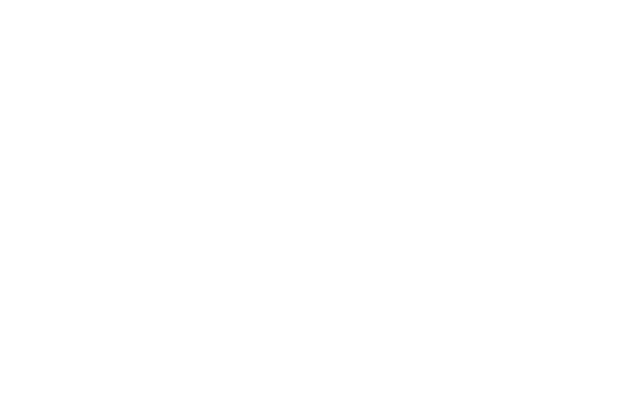
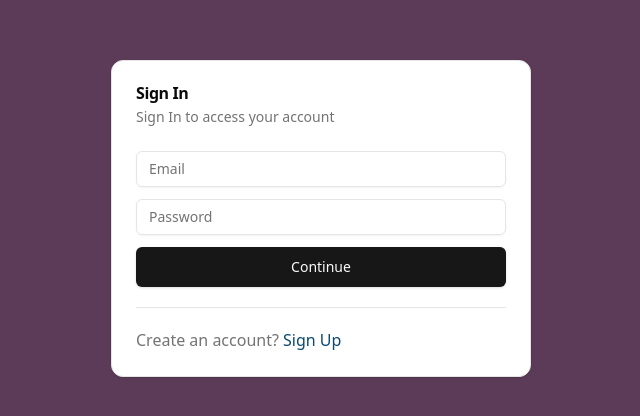
Before and after one commit to swapnil130501/auth-page-ui, a React (Vite) app: page /auth/signin in a window 1280 px wide. Before the commit this address had no page. Shown: the part 182-598 px from the top of the page, without its empty margins (319-959 px from the left). Built offline with nearby package versions, Linux system fonts and the light colour scheme.

Commit message:
Add SigninCard component

```diff
--- a/src/App.jsx
+++ b/src/App.jsx
@@ -1,14 +1,15 @@
 import { Route, Routes } from 'react-router-dom'
 import './App.css'
 import { Auth } from './pages/Auth'
+import { SigninCard } from "./components/SigninCard";
+import { SignupCard } from "./components/SignupCard";
 
 function App() {
     return (
         <>
             <Routes>
-                <Route path="/auth" element={<Auth />}>
-
-                </Route>
+                <Route path="/auth/signup" element={<Auth><SignupCard /></Auth>} />
+                <Route path="/auth/signin" element={<Auth><SigninCard /></Auth>} />
             </Routes>
         </>
     )
--- /dev/null
+++ b/src/components/SigninCard.jsx
@@ -0,0 +1,63 @@
+import { Card, CardContent, CardDescription, CardFooter, CardHeader, CardTitle } from '../components/ui/card';
+import { Input } from '../components/ui/input';
+import { Button } from '../components/ui/button'
+import { Separator } from "../components/ui/separator";
+import { useState } from 'react';
+import { useNavigate } from 'react-router-dom';
+
+export const SigninCard = () => {
+    const navigate = useNavigate();
+
+    const [signInForm, setSigninForm] = useState({
+        email: '',
+        password: ''
+    });
+
+    return (
+        <Card className="w-full h-full">
+            <CardHeader>
+                <CardTitle>Sign In</CardTitle>
+                <CardDescription>Sign In to access your account</CardDescription>
+            </CardHeader>
+
+            <CardContent>
+                <form className='space-y-3'>
+                    <Input
+                        placeholder="Email"
+                        required
+                        type="email"
+                        onChange={(e) => setSigninForm({...signInForm, email: e.target.value})}
+                    >
+                    </Input>
+
+                    <Input
+                        placeholder="Password"
+                        required
+                        type="password"
+                        onChange={(e) => setSigninForm({...signInForm, password: e.target.value})}
+                    >
+
+                    </Input>
+                    <Button
+                        disabled = {false}
+                        size="lg"
+                        type="submit"
+                        className="w-full"
+                    >
+                        Continue
+                    </Button>
+                </form>
+                <Separator className="my-5"/>
+                <p className="text-s text-muted-foreground mt-4">
+                    Create an account? {' '}
+                    <span
+                        className="text-sky-900 hover:underline cursor-pointer"
+                        onClick={() => navigate('/auth/signup')}
+                    >
+                        Sign Up
+                    </span>
+                </p>
+            </CardContent>
+        </Card>
+    )
+}
--- a/src/components/SignupCard.jsx
+++ b/src/components/SignupCard.jsx
@@ -1,9 +1,12 @@
 import { useState } from "react"
-import { Card, CardContent, CardDescription, CardHeader, CardTitle } from '../components/ui/card';
+import { Card, CardContent, CardDescription, CardFooter, CardHeader, CardTitle } from '../components/ui/card';
 import { Input } from '../components/ui/input';
 import { Button } from '../components/ui/button'
+import { Separator } from "../components/ui/separator";
+import { useNavigate } from "react-router-dom";
 
 export const SignupCard = () => {
+    const navigate = useNavigate();
 
     const [signupForm, setSignupForm] = useState({
         email: '',
@@ -13,7 +16,7 @@
     });
 
     return (
-        <Card classname="w-full h-full">
+        <Card className="w-full h-full">
             <CardHeader>
                 <CardTitle>Sign Up</CardTitle>
                 <CardDescription>Sign Up to access your account</CardDescription>
@@ -73,6 +76,17 @@
                         Continue
                     </Button>
                 </form>
+                <Separator className="my-5"/>
+                <p className="text-s text-muted-foreground mt-4">
+                    Already have an account? {' '}
+                    <span
+                        className="text-sky-900 hover:underline cursor-pointer"
+                        onClick={() => navigate('/auth/signin')}
+                    >
+                        Sign In
+
+                    </span>
+                </p>
             </CardContent>
         </Card>
     )
--- a/src/pages/Auth.jsx
+++ b/src/pages/Auth.jsx
@@ -1,10 +1,8 @@
-import { SignupCard } from "../components/SignupCard";
-
-export const Auth = () => {
+export const Auth = ({ children }) => {
     return (
-        <div className="h-[100vh] flex items-center justify-center bg-[#5c3B58]">
+        <div className="h-[100vh] flex items-center justify-center bg-slack">
             <div className="md:h-auto md:w-[420px]">
-                <SignupCard />
+                {children}
             </div>
         </div>
     );
--- a/tailwind.config.js
+++ b/tailwind.config.js
@@ -15,6 +15,9 @@
     		colors: {
     			background: 'hsl(var(--background))',
     			foreground: 'hsl(var(--foreground))',
+                slack: {
+                    DEFAULT: '#5c3B58'
+                },
     			card: {
     				DEFAULT: 'hsl(var(--card))',
     				foreground: 'hsl(var(--card-foreground))'
```
